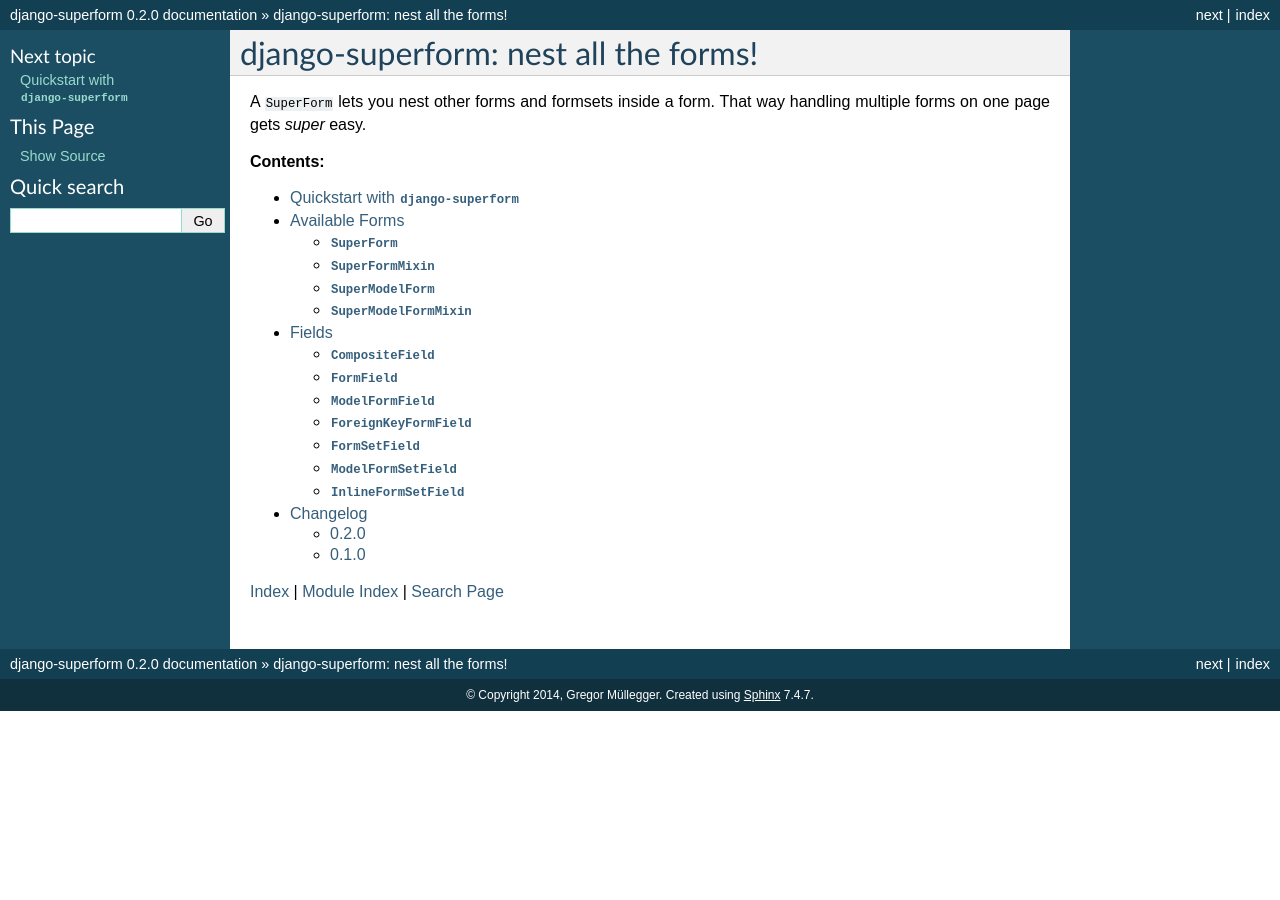
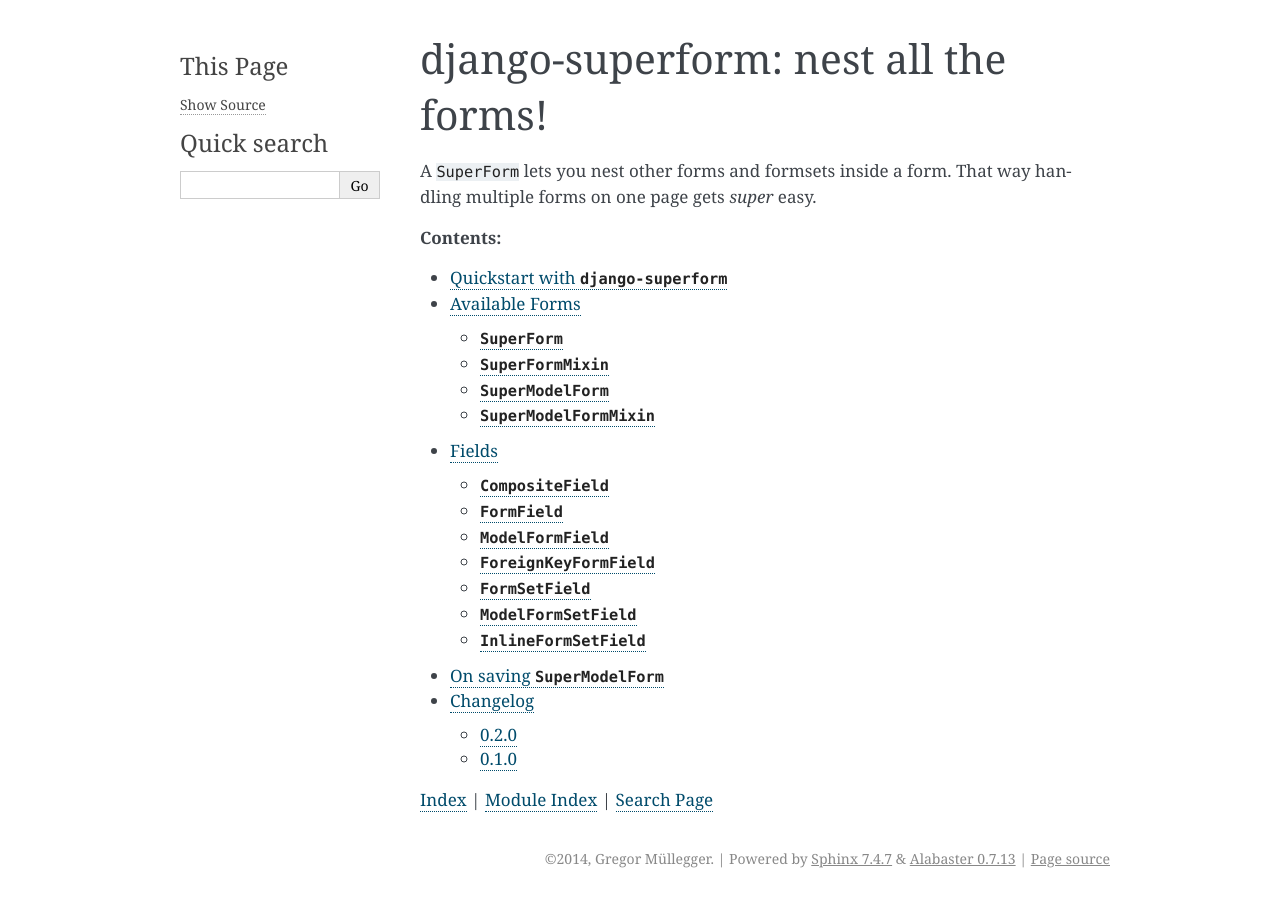
Before and after one commit to jazzband/django-superform, a Sphinx documentation site: the page built from docs/index.rst, in a window 1280 px wide. Built offline with Sphinx 7.4.7, drawn with Linux system fonts in a browser that asks for light colours.

Commit message:
Fixing docs.

```diff
--- a/docs/conf.py
+++ b/docs/conf.py
@@ -121,7 +121,7 @@ pygments_style = 'sphinx'
 
 # The theme to use for HTML and HTML Help pages.  See the documentation for
 # a list of builtin themes.
-html_theme = 'default'
+#html_theme = 'alabaster'
 
 # Theme options are theme-specific and customize the look and feel of a theme
 # further.  For a list of options available for each theme, see the
--- a/docs/howitworks.rst
+++ b/docs/howitworks.rst
@@ -4,6 +4,7 @@ Form class needs to subclass from :class:`~django_superform.forms.SuperForm`
 or :class:`~django_superform.forms.SuperModelForm`.
 
 During instantiation:
+
 * composite fields get initialized
 * The fields ``get_form`` and ``get_formsets`` methods are called which
   instantiate the nested form/formset. They get the same data/files that are
--- a/docs/index.rst
+++ b/docs/index.rst
@@ -12,6 +12,7 @@ handling multiple forms on one page gets *super* easy.
     quickstart
     forms
     fields
+    howitworks
     changelog
 
 :ref:`genindex` | :ref:`modindex` | :ref:`search`
```
